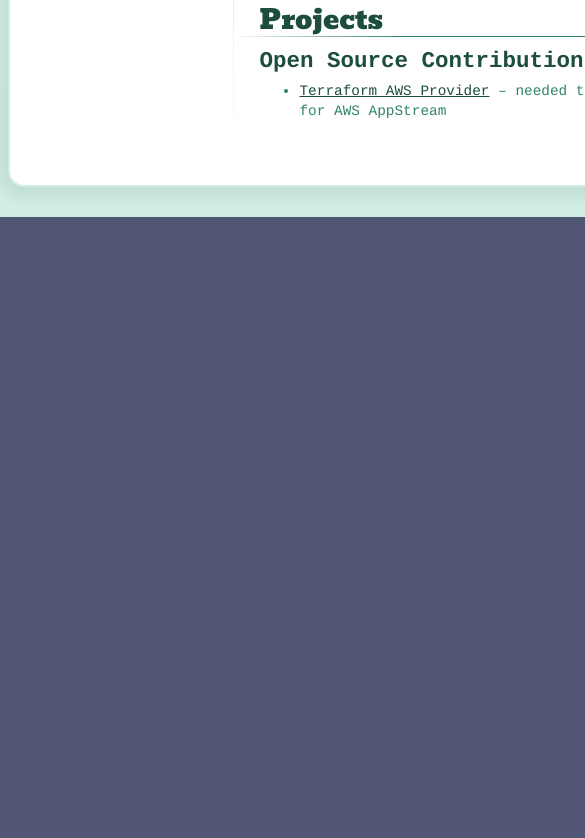
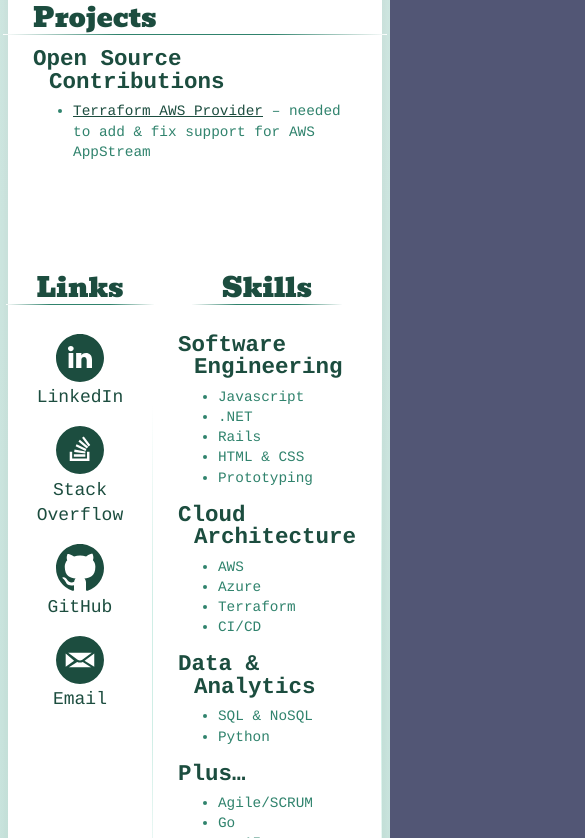
Before and after one commit to mherzig/mherzig.github.io, a plain HTML site: page index.html in a window 390 px wide. Shown: the part 1162-2000 px from the top of the page, 585 px wide, since content can reach past the window. Before the commit the page ends 1379 px from the top, so only its background shows below. Drawn offline with Linux system fonts and the light colour scheme; a web font is replaced by a local one.

Commit message:
a bit better on mobile

```diff
--- a/index.css
+++ b/index.css
@@ -8,7 +8,7 @@
   --color-xtra-dark: #1C4D3F;
 }
 
-html, body { min-height: 100%; }
+html, body { min-height: 100%; min-height: 100svh; }
 
 body {
   background: #525675 linear-gradient(var(--color-light), var(--color-medium));
@@ -25,6 +25,14 @@ main {
   border-radius: 16px;
   box-shadow: 0 0 15px 10px rgba(0, 0, 0, 0.07);
   width: 1024px;
+
+  @media (max-width: 1024px) {
+    margin: 0;
+    width: 100%;
+    background-position-y: -200px;
+    border-radius: 0;
+    border: none;
+  }
 }
 
 h1, h2 {
@@ -69,21 +77,59 @@ a {
 
 #container {
   display: flex;
-  margin: 320px 0 2rem;
+  padding: 320px 0 2rem;
 
   & > aside {
-    flex: 1 1 20%;
+    flex: 0 1 20%;
     margin: 220px 0 0;
     padding: 0 25px;
+    text-align: center;
 
     &:first-of-type {
       border-right: 1px solid;
       border-image: linear-gradient(180deg,  #fff 20%, var(--color-medium) 50%, var(--color-medium) 70%, #fff) 1 / 0 1px 0 0;
+      order: 1;
+
+      @media (max-width: 700px) {
+        order: 2;
+      }
     }
+
     &:last-of-type {
       border-left: 1px solid;
       border-image: linear-gradient(180deg,  #fff 20%, var(--color-medium) 50%, var(--color-medium) 70%, #fff) 1 / 0 0 0 1px;
+      order: 3;
+
+      @media (max-width: 1024px) {
+        margin-top: -8rem;
+        border-left: none;
+        border-right: 1px solid;
+        border-image: linear-gradient(180deg,  #fff 20%, var(--color-medium) 50%, var(--color-medium) 70%, #fff) 1 / 0 1px 0 0;
+      }
+
+      @media (max-width: 700px) {
+        margin-top: 0;
+      }
     }
+
+    @media (max-width: 700px) {
+      margin-top: 0;
+      flex-basis: 0;
+      flex: 1;
+    }
+  }
+
+  @media (max-width: 1024px) {
+    flex-wrap: wrap;
+    padding-top: 120px;
+  }
+
+  @media (max-width: 700px) {
+    padding-top: 80px;
+  }
+
+  @media (max-width: 500px) {
+    padding-top: 170px;
   }
 }
 
@@ -91,6 +137,13 @@ a {
   flex: 1 1 60%;
   text-align: center;
   padding: 0 25px;
+  order: 2;
+
+  @media (max-width: 700px) {
+    order: 1;
+    flex-basis: 100%;
+    margin-bottom: 5rem;
+  }
 }
 
 #portrait {
@@ -172,12 +225,13 @@ nav {
   mask: url(assets/email.svg) no-repeat center;
 }
 
-#links {
-  text-align: center;
-}
-
 #skills {
   ul {
+    margin-top: 0.5em;
     font-size: 80%;
   }
+
+  & > div {
+    text-align: left;
+  }
 }
--- a/index.html
+++ b/index.html
@@ -12,6 +12,31 @@
   <body>
     <main>
       <div id="container">
+        <div id="bio">
+          <img id="portrait" srcset="assets/headshot-1x.png 266w, assets/headshot-2x.png 532w" role="presentation"/><br/>
+          <h1>Max Herzig</h1>
+          <p><strong>Who I am:</strong> Experienced technology leader, software engineer, and cloud architect.</p>
+          <p>
+            I have over 15 years of professional experience in software engineering and have spent much of that time leading
+            teams and mentoring others. I've delivered many projects over the years and led adoption of new technologies in
+            order to give my teams an edge.
+          </p>
+          <p>
+            I prefer to work with mission-driven companies. It's important to me that the time I spend working has a positive
+            impact. Using technology to make the world a better place is how I do it.
+          </p>
+          <p>I am open to interesting freelance opportunities. How I can help you with your project? <a href="mailto:work@maxherzig.com">Send me an email</a>!</p>
+
+          <div id="projects">
+            <h2>Projects</h2>
+
+            <h3>Open Source Contributions</h3>
+            <ul>
+              <li><a href="https://github.com/hashicorp/terraform-provider-aws">Terraform AWS Provider</a> &ndash; needed to add & fix support for AWS AppStream</li>
+            </ul>
+          </div>
+        </div>
+
         <aside id="links" title="links">
           <h2>Links</h2>
           <nav>
@@ -44,34 +69,10 @@
           </nav>
         </aside>
 
-        <div id="bio">
-          <img id="portrait" srcset="assets/headshot-1x.png 266w, assets/headshot-2x.png 532w" role="presentation"/><br/>
-          <h1>Max Herzig</h1>
-          <p><strong>Who I am:</strong> Experienced technology leader, software engineer, and cloud architect.</p>
-          <p>
-            I have over 15 years of professional experience in software engineering and have spent much of that time leading
-            teams and mentoring others. I've delivered many projects over the years and led adoption of new technologies in
-            order to give my teams an edge.
-          </p>
-          <p>
-            I prefer to work with mission-driven companies. It's important to me that the time I spend working has a positive
-            impact. Using technology to make the world a better place is how I do it.
-          </p>
-          <p>I am open to interesting freelance opportunities. How I can help you with your project? <a href="mailto:work@maxherzig.com">Send me an email</a>!</p>
-
-          <div id="projects">
-            <h2>Projects</h2>
-
-            <h3>Open Source Contributions</h3>
-            <ul>
-              <li><a href="https://github.com/hashicorp/terraform-provider-aws">Terraform AWS Provider</a> &ndash; needed to add & fix support for AWS AppStream</li>
-            </ul>
-          </div>
-        </div>
-
         <aside id="skills" title="skills">
           <h2>Skills</h2>
 
+          <div>
             <h3>Software Engineering</h3>
             <ul>
               <li>Javascript</li>
@@ -101,8 +102,9 @@
               <li>Go</li>
               <li>genAI</li>
               <li><strong>Learning new things!</strong></li>
-            <li><em>&hellip; and much more</em></li>
+              <li><em>&hellip;and much more</em></li>
             </ul>
+          </div>
         </aside>
       </div>
     </main>
```
Lines whose indentation alone changed are shown as unchanged.
